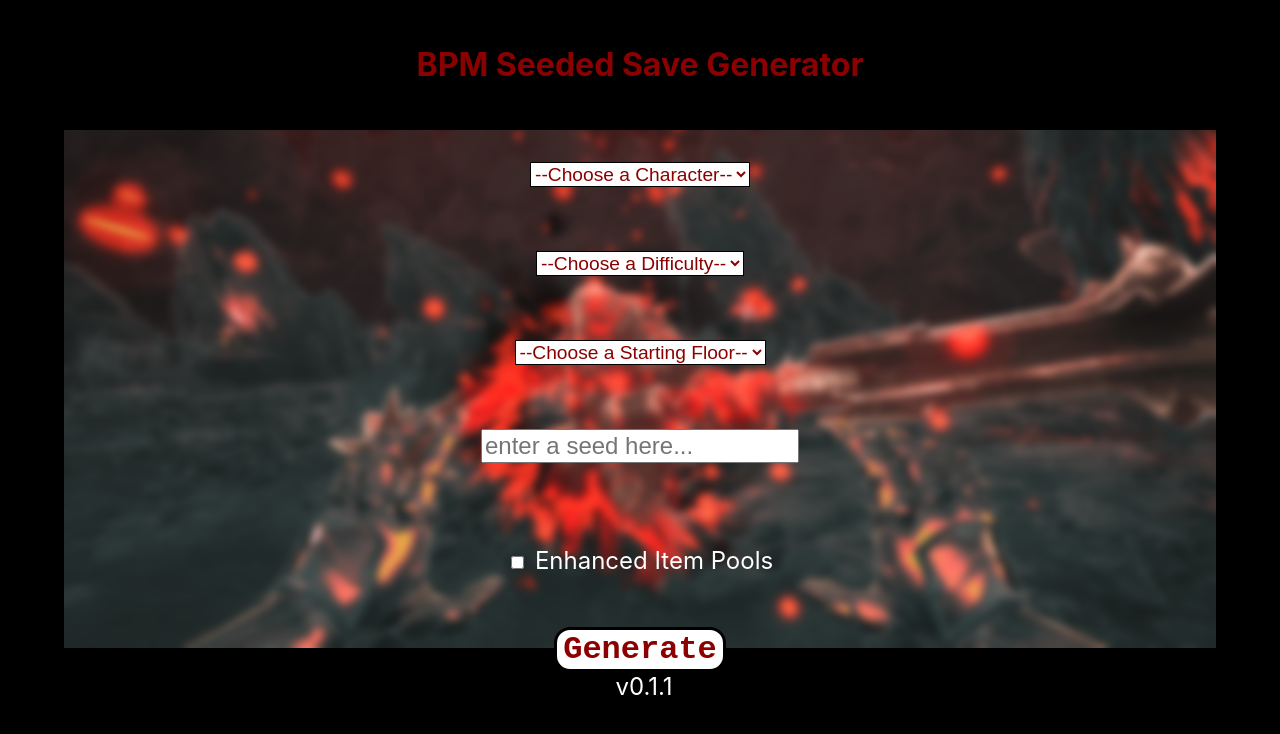
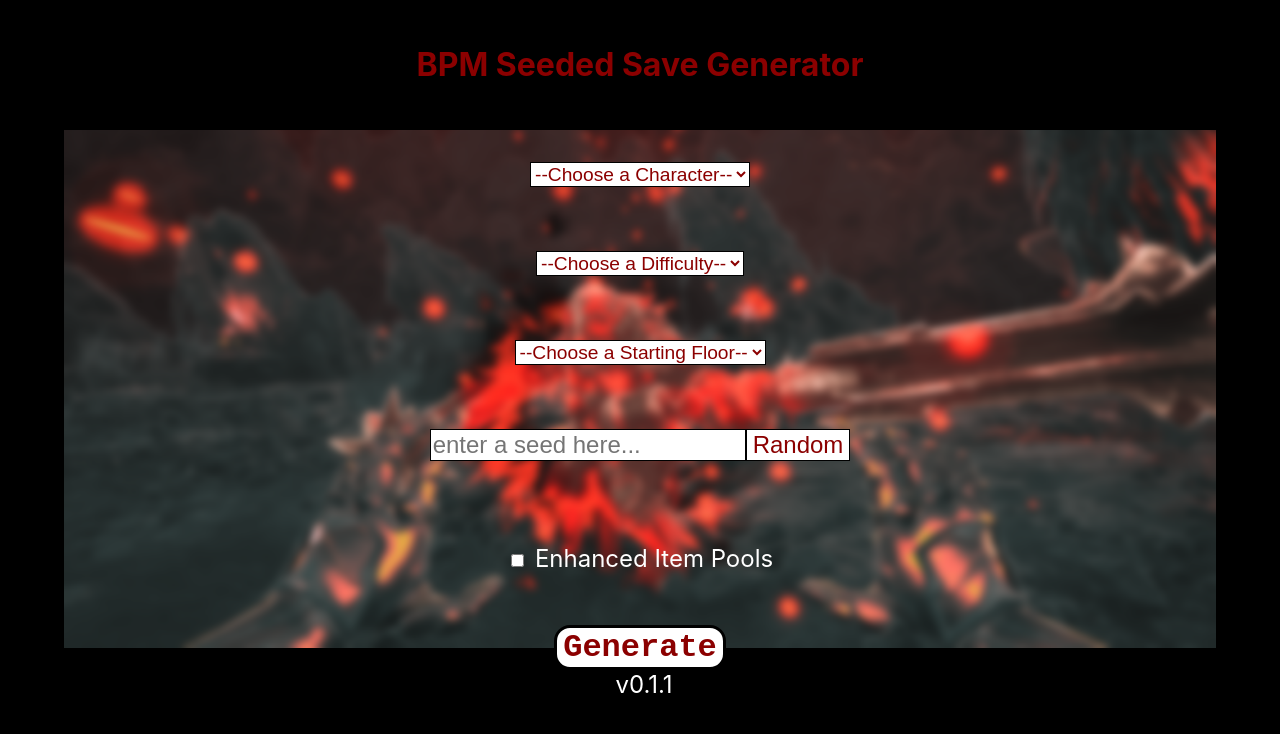
Before and after one commit to ch1pset/bpm-ssg-web-ui, a React (Create React App) app: page / in a window 1280 px wide. Shown: the top 734 px of the page. Built offline with nearby package versions, Linux system fonts and the light colour scheme.

Commit message:
Add `Random` button to generate random seeds

```diff
--- a/src/components/seed/seedfield.css
+++ b/src/components/seed/seedfield.css
@@ -8,6 +8,19 @@
     font-size: 1.5rem;
     color: darkred;
     align-content: center;
+    border: black;
+    border-style: solid;
+    border-width: 1px;
+    background-color: white;
+}
+.button:active {
+    font-size: 1.5rem;
+    color: white;
+    align-content: center;
+    border: black;
+    border-style: solid;
+    border-width: 1px;
+    background-color: darkred;
 }
 .label {
     background-color: white;
--- a/src/components/seed/seedfield.js
+++ b/src/components/seed/seedfield.js
@@ -8,10 +8,41 @@ class SeedField extends React.Component {
     super(props);
     this.state = {seed:"enter a seed here..."}
     this.handleChange = this.handleChange.bind(this);
+    this.handleClick = this.handleClick.bind(this);
   }
   handleChange(e) {
-    this.setState({seed:e.target.value});
+    this.setState({seed:e.target.value}, () => {
+      if(this.state.seed === "")
+        this.setState({seed:"enter a seed here..."})
+    });
     this.context.seed = e.target.value;
+  }
+  handleClick(e) {
+    this.setState({seed:this.genSeed(Date.now())}, () => {
+      this.context.seed = this.state.seed;
+      this.setState({seed:this.context.seed})
+    })
+  }
+  xorShift(seed)
+  {
+      let x = seed;
+      x ^= x << 13;
+      x ^= x >>> 7; //bitshift right without preserving sign because JS is dumb
+      x ^= x << 17;
+      return x;
+  }
+  genSeed(seed)
+  {
+    let output = "";
+    let cseed = this.xorShift(seed);
+    let i = 0;
+    do {
+      let chars = "0123456789abcdefghijklmnopqrstuvwxyz"
+      cseed = this.xorShift(cseed);
+      output += chars.at(this.xorShift(cseed) % 36)
+      i++
+    } while(i < 20)
+    return output;
   }
   render() {
     return (
@@ -21,6 +52,12 @@ class SeedField extends React.Component {
                 placeholder={this.state.seed}
                 value={this.context.seed}
                 className="Field"/>
+          <button className="Field button"
+              style={styles}
+              onClick={this.handleClick}
+              >Random</button>
+        </div>
+        <div>
         </div>
       </div>
     );
```
